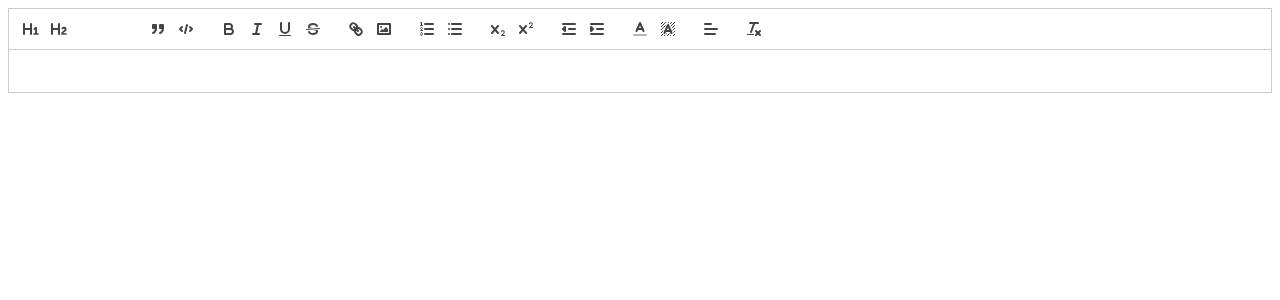
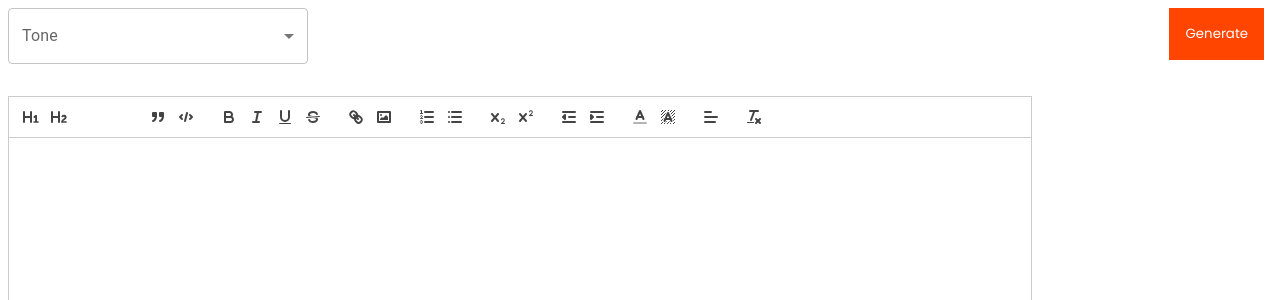
Before and after one commit to pranshu-taneja/SpeedyBrand, a React (Vite) app in the folder frontend/: page /AiEditor in a window 1280 px wide. Shown: the top 300 px of the page. Built offline with nearby package versions, Linux system fonts and the light colour scheme.

Commit message:
Integrated Frontend With Backend✅

```diff
--- a/frontend/src/App.tsx
+++ b/frontend/src/App.tsx
@@ -1,19 +1,29 @@
 import Navbar from "./components/Navbar";
-import './App.css'
+import "./App.css";
 import Card from "./components/Card";
+import { useState, useEffect } from "react";
+import { v4 as uuidv4 } from "uuid";
 
 type Tcarddata = {
-  topicName: string;
+  topic: string;
   tags: string[];
 };
 
-const post:Tcarddata = {
-  topicName: "Lorem ipsum dolor sit amet consectetur adipisicing elit. Vitae, incidunt.",
-  tags: ["Tag1", "Tag2", "Tag3","Tag4", "Tag5"]
+function App() {
+  const [topicList, setTopicList] = useState<Tcarddata[] | null>(null);
+  const [loading, setLoading] = useState(true);
 
-}
+  useEffect(() => {
+    fetch("http://localhost:3000/gettopics", {
+      method: "GET",
+    })
+      .then((response) => response.json())
+      .then((result) => {
+        setTopicList(result);
+        setLoading(false);
+      });
+  }, []);
 
-function App() {
   return (
     <>
       <h1>Categories</h1>
@@ -21,10 +31,11 @@ function App() {
       <div className="RecommendedDivider">
         <p>Recommended Topics</p>
       </div>
-      <Card {...post}></Card>
-      <Card {...post}></Card>
-      <Card {...post}></Card>
-      <Card {...post}></Card>
+      {loading ? (
+        <h1>Loading...</h1>
+      ) : (
+        topicList?.map((data) => <Card key={uuidv4()} {...data} />)
+      )}
     </>
   );
 }
--- /dev/null
+++ b/frontend/src/Pages/AiEditor.css
@@ -0,0 +1,11 @@
+.ContainerEditor{
+    display: flex;
+    flex-direction: column;
+    gap: 2rem;
+}
+
+.generate{
+    position: absolute;
+    right: 0;
+    margin-right: 1rem;
+}
--- a/frontend/src/Pages/AiEditor.tsx
+++ b/frontend/src/Pages/AiEditor.tsx
@@ -1,33 +1,44 @@
 import { useState } from "react";
 import ReactQuill from "react-quill";
 import "react-quill/dist/quill.snow.css";
+import ToneSelect from "../components/ToneSelect";
+import "./AiEditor.css";
 
 function AiEditor() {
   const [value, setValue] = useState("");
 
   return (
+    <div className="ContainerEditor">
+        <ToneSelect></ToneSelect>
+        <button className="generate">Generate</button>
       <ReactQuill
         theme="snow"
         value={value}
         onChange={setValue}
-
+        style={{ width: "80vw", height: "70vh" }}
         modules={{
           toolbar: {
             container: [
-            [{ header: '1' }, { header: '2' }, { header: '3' }, { header: '4' }],
-            ['blockquote', 'code-block'],
-            ['bold', 'italic', 'underline', 'strike'],
-            ['link', 'image'],
-            [{ list: 'ordered' }, { list: 'bullet' }],
-            [{ script: 'sub' }, { script: 'super' }],
-            [{ indent: '-1' }, { indent: '+1' }],
+              [
+                { header: "1" },
+                { header: "2" },
+                { header: "3" },
+                { header: "4" },
+              ],
+              ["blockquote", "code-block"],
+              ["bold", "italic", "underline", "strike"],
+              ["link", "image"],
+              [{ list: "ordered" }, { list: "bullet" }],
+              [{ script: "sub" }, { script: "super" }],
+              [{ indent: "-1" }, { indent: "+1" }],
               [{ color: [] }, { background: [] }],
               [{ align: [] }], // Add text alignment options
-            ['clean'],
+              ["clean"],
             ],
           },
         }}
       />
+    </div>
   );
 }
 
--- a/frontend/src/components/Card.tsx
+++ b/frontend/src/components/Card.tsx
@@ -4,7 +4,7 @@ import { v4 as uuidv4 } from "uuid";
 import { useNavigate } from "react-router-dom";
 
 type Tcarddata = {
-  topicName: string;
+  topic: string;
   tags: string[];
 };
 
@@ -24,7 +24,7 @@ function Card(props: Tcarddata) {
 
   return (
     <div className="card-Wrapper">
-      <p>{props.topicName}</p>
+      <p>{props.topic}</p>
       <div className="secondColumn-Wrapper">
         <div className="tags-Wrapper">
           {props.tags.map((value) => {
--- a/frontend/src/components/FormModal.css
+++ b/frontend/src/components/FormModal.css
@@ -10,3 +10,9 @@
 .AddTopic:active {
     transform: translateX(2px) translateY(2px);
 }
+
+
+form{
+    display: flex;
+    flex-direction: column;
+}
--- a/frontend/src/components/FormModal.tsx
+++ b/frontend/src/components/FormModal.tsx
@@ -1,10 +1,12 @@
 import * as React from "react";
 import Box from "@mui/material/Box";
+import { useState } from "react";
 // import Button from "@mui/material/Button";
 // import Typography from "@mui/material/Typography";
 import Modal from "@mui/material/Modal";
-import TextField from "@mui/material/TextField";
-import { FormControl, FormLabel } from "@mui/material";
+import "./FormModal.css"
+// import TextField from "@mui/material/TextField";
+// import { FormControl, FormLabel } from "@mui/material";
 
 const style = {
   position: "absolute" as "absolute",
@@ -23,23 +25,85 @@ export default function BasicModal() {
   const handleOpen = () => setOpen(true);
   const handleClose = () => setOpen(false);
 
+  const [topicName, setTopicName] = useState("");
+  const [tags, settags] = useState("");
+
+  function handleCreateTopic() {
+    let tagsArray = tags.split(",").map((tag) => tag.trim());
+
+    const data = {
+      topic: topicName,
+      tags: tagsArray,
+    };
+
+    console.log(data);
+
+    fetch("http://localhost:3000/addtopic", {
+      method: "POST",
+      headers: {
+        "Content-Type": "application/json",
+      },
+      body: JSON.stringify(data),
+    })
+      .then((response) => response.json())
+      .then(() => {
+        // Handle the response or result here
+        // console.log(result);
+        window.alert("Topic Created Successfully!!🙌")
+        window.location.reload();
+      })
+      .catch((error) => {
+        // Handle any errors that occurred during the fetch request
+        console.error(error);
+      });
+  }
+
   return (
     <div>
-      <button className="AddTopic" onClick={handleOpen}>Add Topic</button>
+      <button className="AddTopic" onClick={handleOpen}>
+        Add Topic
+      </button>
       <Modal
         open={open}
         onClose={handleClose}
         aria-labelledby="modal-modal-title"
         aria-describedby="modal-modal-description"
       >
-        <Box sx={style}>
-          <FormControl>
-              <FormLabel>Enter Topic</FormLabel>
-              <TextField></TextField>
-              <FormLabel>Enter Tags</FormLabel>
-              <TextField></TextField>
-              <button>Submit</button>
-          </FormControl>
+        <Box id="modalForm" sx={style}>
+          <form>
+            <label htmlFor="topic">Topic Name</label>
+            <input
+              type="text"
+              id="topic"
+              name="topic"
+              value={topicName}
+              placeholder="Add Topic Name"
+              onChange={(event) => {
+                setTopicName(event.target.value);
+              }}
+              />
+            <br />
+            <label htmlFor="tags">Tags</label>
+            <input
+              type="text"
+              id="tags"
+              placeholder="Add Comma Seperated Values"
+              name="tags"
+              value={tags}
+              onChange={(event) => {
+                settags(event.target.value);
+              }}
+            />
+            <br />
+            <button
+              onClick={() => {
+                handleCreateTopic();
+              }}
+              type="button"
+            >
+              Submit
+            </button>
+          </form>
         </Box>
       </Modal>
     </div>
--- /dev/null
+++ b/frontend/src/components/ToneSelect.tsx
@@ -0,0 +1,35 @@
+import * as React from 'react';
+import Box from '@mui/material/Box';
+import InputLabel from '@mui/material/InputLabel';
+import MenuItem from '@mui/material/MenuItem';
+import FormControl from '@mui/material/FormControl';
+import Select, { SelectChangeEvent } from '@mui/material/Select';
+
+export default function ToneSelect() {
+  const [Tone, setTone] = React.useState('');
+
+  const handleChange = (event: SelectChangeEvent) => {
+    setTone(event.target.value as string);
+  };
+
+  return (
+    <Box sx={{ maxWidth: 300, minwidth:100 }}>
+      <FormControl fullWidth>
+        <InputLabel id="demo-simple-select-label">Tone</InputLabel>
+        <Select
+          labelId="demo-simple-select-label"
+          id="demo-simple-select"
+          value={Tone}
+          label="Tone"
+          onChange={handleChange}
+        >
+          <MenuItem value={10}>Smooth</MenuItem>
+          <MenuItem value={20}>Quirky</MenuItem>
+          <MenuItem value={30}>Crazy</MenuItem>
+          <MenuItem value={30}>Scary</MenuItem>
+          <MenuItem value={30}>Angry</MenuItem>
+        </Select>
+      </FormControl>
+    </Box>
+  );
+}
```
Lines whose indentation alone changed are shown as unchanged.
